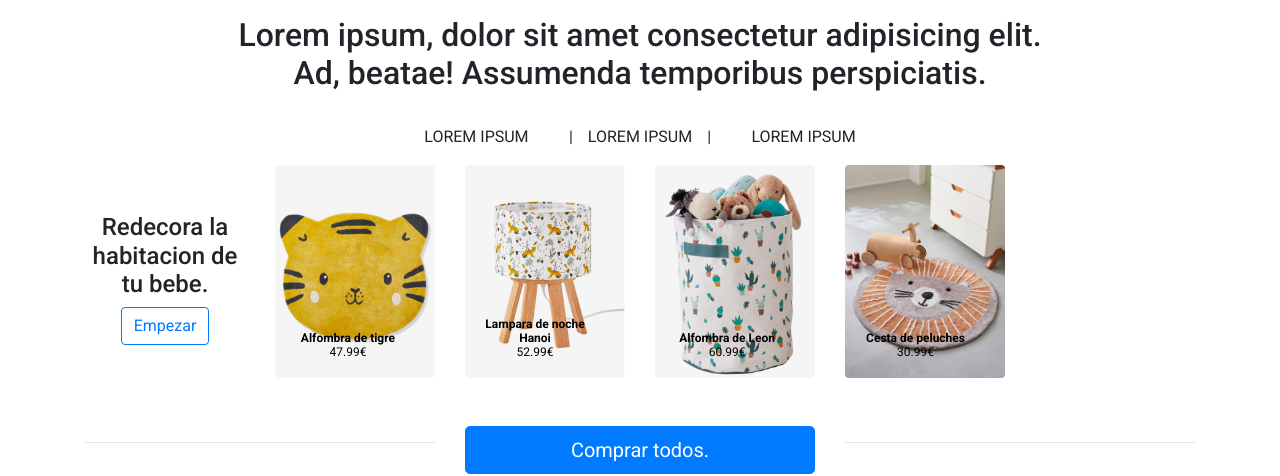
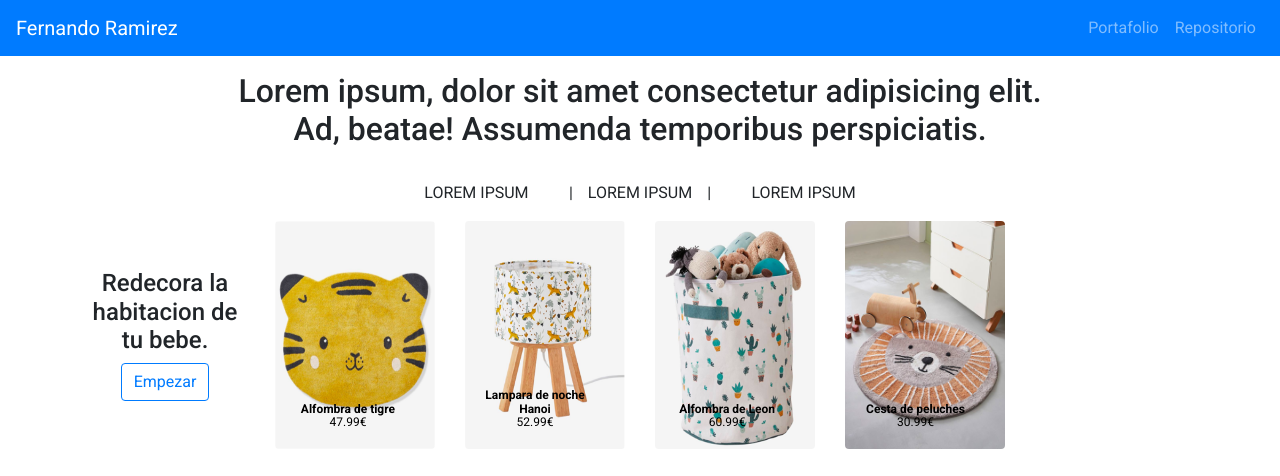
Before and after one commit to ferjavi40/test-onil-maquetacion, an Angular app: page / in a window 1280 px wide. Shown: the top 476 px of the page. Built offline with nearby package versions, Linux system fonts and the light colour scheme.

Commit message:
feature: test done

```diff
--- a/src/app/app.component.html
+++ b/src/app/app.component.html
@@ -1,3 +1,4 @@
+<app-navbar></app-navbar>
 <div class="container text-center">
     <app-header></app-header>
     <app-body></app-body>
--- a/src/app/onil/pages/header/header.component.html
+++ b/src/app/onil/pages/header/header.component.html
@@ -12,7 +12,7 @@
 </div>
 
 <div class="row mt-3">
-    <div class="col-md-2 mt-5">
+    <div class="col-md-2 mt-5 mb-5">
         <h4>Redecora la habitacion de tu bebe.</h4>
         <button type="button" class="btn btn-outline-primary">Empezar</button>
     </div>
--- /dev/null
+++ b/src/app/onil/pages/navbar/navbar.component.html
@@ -0,0 +1,18 @@
+<nav class="navbar navbar-expand-lg navbar-dark bg-primary">
+    <a class="navbar-brand" href="#">Fernando Ramirez</a>
+    <button class="navbar-toggler" type="button" data-toggle="collapse" data-target="#navbarSupportedContent"
+        aria-controls="navbarSupportedContent" aria-expanded="false" aria-label="Toggle navigation">
+        <span class="navbar-toggler-icon"></span>
+    </button>
+
+    <div class="collapse navbar-collapse" id="navbarSupportedContent">
+        <ul class="navbar-nav ml-auto">
+            <li class="nav-item">
+                <a class="nav-link" target="_blank" href="https://fjdeveloperservice.com/">Portafolio</a>
+            </li>
+            <li class="nav-item">
+                <a class="nav-link" target="_blank" href="https://github.com/ferjavi40/test-onil-maquetacion">Repositorio</a>
+            </li>
+        </ul>
+    </div>
+</nav>
--- /dev/null
+++ b/src/app/onil/pages/navbar/navbar.component.ts
@@ -0,0 +1,15 @@
+import { Component, OnInit } from '@angular/core';
+
+@Component({
+  selector: 'app-navbar',
+  templateUrl: './navbar.component.html',
+  styleUrls: ['./navbar.component.css']
+})
+export class NavbarComponent implements OnInit {
+
+  constructor() { }
+
+  ngOnInit(): void {
+  }
+
+}
```
Also changed, not shown: src/app/onil/pages/onil.module.ts (+5 -2 lines), src/app/onil/pages/navbar/navbar.component.css (added).
